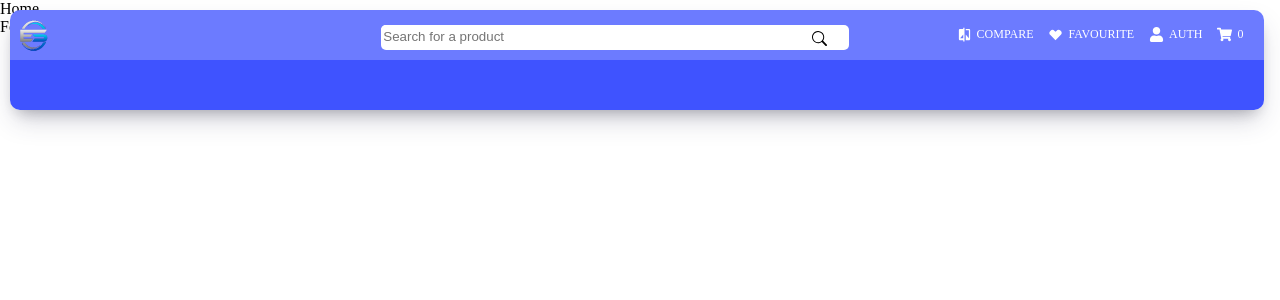
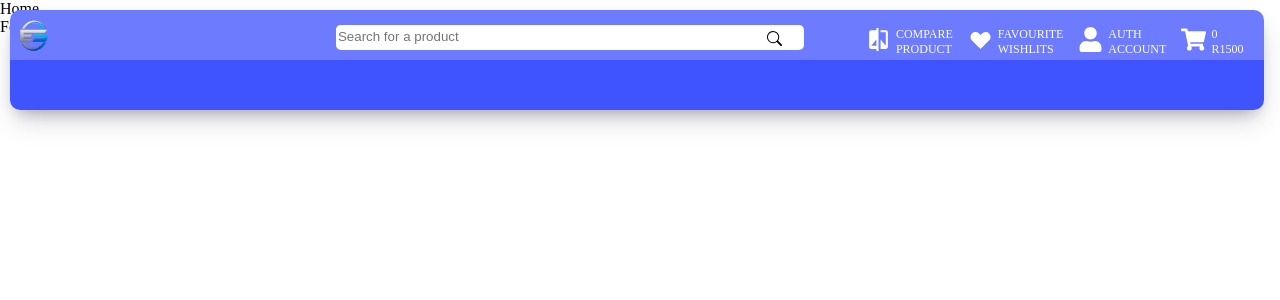
Before and after one commit to Thabiso-Timzo/api.express-store, a React (Create React App) app in the folder client/: page / in a window 1280 px wide. Shown: the top 300 px of the page. Built offline with nearby package versions, Linux system fonts and the light colour scheme.

Commit message:
Uodated nav link file

```diff
--- a/client/src/components/nav-links/Nav-links.js
+++ b/client/src/components/nav-links/Nav-links.js
@@ -5,23 +5,27 @@ import { FaUser, FaShoppingCart } from 'react-icons/fa'
 const navLinks = [
     {
         path: 'compare',
-        icon: <MdCompare size={15} />,
-        title: 'Compare'
+        icon: <MdCompare size={25} />,
+        title: 'Compare',
+        title2: 'Product'
     },
     {
         path: 'wishlist',
-        icon: <HiHeart size={15} />,
-        title: 'Favourite'
+        icon: <HiHeart size={25} />,
+        title: 'Favourite',
+        title2: 'Wishlits'
     },
     {
         path: 'auth',
-        icon: <FaUser size={15} />,
-        title: 'Auth'
+        icon: <FaUser size={25} />,
+        title: 'Auth',
+        title2: 'Account'
     },
     {
         path: 'cart',
-        icon: <FaShoppingCart size={15} />,
-        title: 0
+        icon: <FaShoppingCart size={25} />,
+        title: 0,
+        title2: 'R1500'
     }
 ]
 
```
